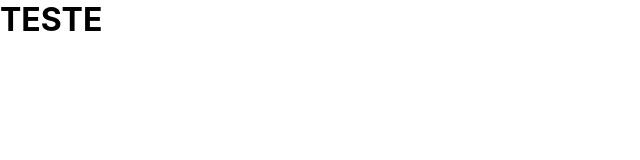
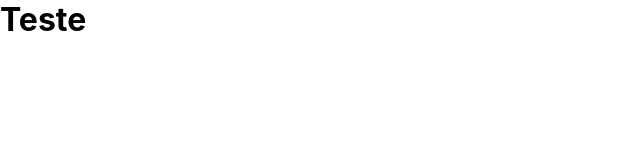
Before and after one commit to Willian-Matts/barbearia_esparta_frontEnd, a React (Create React App) app: page / in a window 1280 px wide. Shown: the top 160 px of the page, without its empty margins (0-640 px from the left). Built offline with nearby package versions, Linux system fonts and the light colour scheme.

Commit message:
Exemplo
teste de componente

```diff
--- a/src/pages/App.js
+++ b/src/pages/App.js
@@ -1,4 +1,5 @@
 import React, { Component } from 'react';
+import Teste from './teste';
 import Routes from '../routes.js';
 
 import '../css/app.css';
@@ -7,7 +8,7 @@ class App extends Component {
 
   render() {
     return (
-      <h1>TESTE</h1>
+      <Teste></Teste>
       // <Routes />
     );
   }
--- /dev/null
+++ b/src/pages/teste.js
@@ -0,0 +1,8 @@
+import React from 'react';
+
+export default function Teste() {
+
+    return (
+        <h1>Teste</h1>
+    );
+}
```
